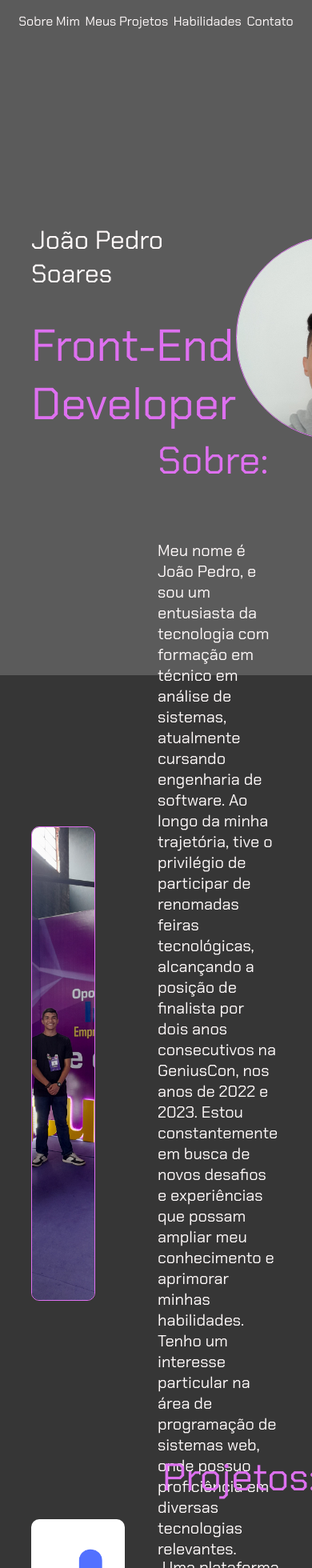
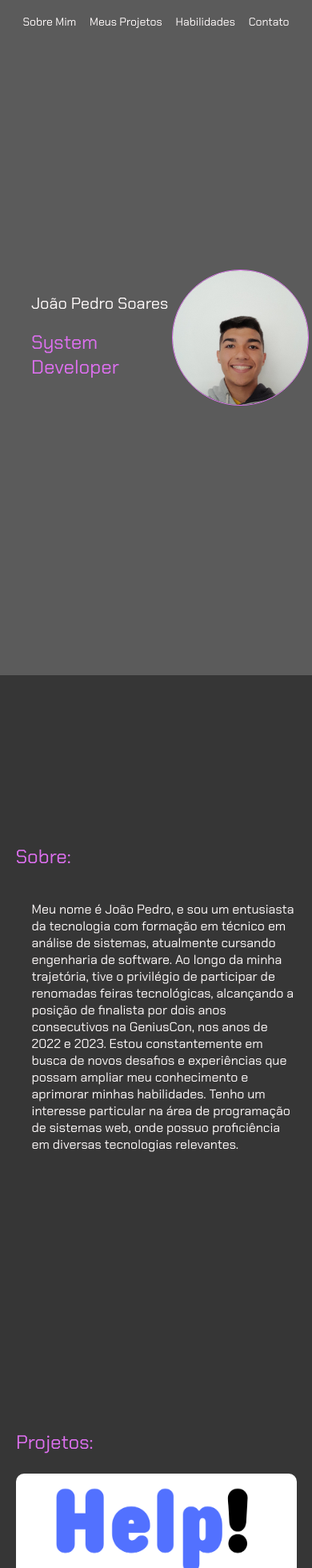
Before and after one commit to JP-Soares/Portifolio, a React (Create React App) app: page / in a window 390 px wide. Shown: the top 1960 px of the page at 80% size. Built offline with nearby package versions, Linux system fonts and the light colour scheme.

Commit message:
finalizado a responsividade para celular

```diff
--- a/src/components/contato/contato.js
+++ b/src/components/contato/contato.js
@@ -24,6 +24,10 @@ const Title = styled.p`
     font-size: 48px;
     margin-top: 0;
     margin-left: 10vw;
+
+    @media (max-width: 768px){
+        font-size: 24px;
+    }
 `;
 
 const ContainerText = styled.div`
@@ -46,10 +50,10 @@ const Link = styled.a`
 
 export function Contato(){
     return(
-        <ContainerContato>
+        <ContainerContato id="contato">
             <Title>Contato:</Title>
             <ContainerText>
-                <Link href="https://www.linkedin.com/in/jo%C3%Link3o-pedro-soares-da-costa/" target="_blank"><ContainerImg4 key='1' img={imgLinkedin} description="Linkedin"></ContainerImg4></Link>
+                <Link href="https://www.linkedin.com/in/jo%C3%A3o-pedro-soares-da-costa/" target="_blank"><ContainerImg4 key='1' img={imgLinkedin} description="Linkedin"></ContainerImg4></Link>
                 <Link href="https://github.com/JP-Soares" target="_blank"><ContainerImg4 key='1' img={imgGitHub} description="GitHub"></ContainerImg4></Link>
             </ContainerText>
         </ContainerContato>
--- a/src/components/habilidades/habilidades.js
+++ b/src/components/habilidades/habilidades.js
@@ -14,6 +14,10 @@ const ContainerHabilidades = styled.div`
     flex-direction: row;
     align-items: center;
     background-color: #363636;
+
+    @media (max-width: 720px){
+        flex-direction: column;
+    }
 `;
 
 const ContainerImages = styled.div`
@@ -27,6 +31,11 @@ const ContainerImages = styled.div`
     grid-gap: 2vw;
     justify-content: center;
     align-items: center;
+
+    @media (max-width: 768px){
+        margin-left: 5vw;
+        grid-template-columns: 20vw 20vw 20vw;
+    }
 `;
 
 const Title = styled.p`
@@ -34,6 +43,11 @@ const Title = styled.p`
     font-size: 48px;
     margin-top: 0;
     margin-left: 10vw;
+
+    @media (max-width: 768px){
+        font-size: 24px;
+        margin-left: -55vw;
+    }
 `;
 
 export function Habilidades(){
--- a/src/components/header/header.js
+++ b/src/components/header/header.js
@@ -29,7 +29,7 @@ const Title = styled.p`
     font-size: 48px;
 
     @media (max-width: 720px){
-        font-size: 32px;
+        font-size: 20px;
     }
 `;
 
@@ -37,6 +37,10 @@ const SubTitle = styled.p`
     color: #DE70F0;
     font-size: 56px;
     margin-top: 0vh;
+
+    @media (max-width: 720px){
+        font-size: 24px;
+    }
 `;
 
 export function Header(){
@@ -44,7 +48,7 @@ export function Header(){
         <VarHeader>
             <TitleContainer>
                 <Title>João Pedro Soares</Title>
-                <SubTitle>Front-End Developer</SubTitle>
+                <SubTitle>System Developer</SubTitle>
             </TitleContainer>
             <Img1 src={eusorrindo}></Img1>
         </VarHeader>
--- a/src/components/images.js
+++ b/src/components/images.js
@@ -9,9 +9,14 @@ export const Img1 = styled.img`
     margin-left: 30vw;
     border: 1px solid #DE70F0;
 
-    @media (max-width: 720px){
+    @media (max-width: 768px){
         margin-left: 0;
         margin-right: 1vw;
+        height: 20vh;
+        width: 20vh;
+        border-radius: 50%;
+        object-fit: cover;
+        aspect-ratio: 1/1;
     }
 `;
 
@@ -23,6 +28,10 @@ export const Img2 = styled.img`
     margin-left: 10vw;
     border: 1px solid #DE70F0;
     border-radius: 10px;
+
+    @media (max-width: 768px){
+        display: none;
+    }
 `;
 
 
@@ -33,7 +42,6 @@ const ContainerImg = styled.div`
     position: relative;
     height: 45vh;
     width: 30vw;
-    margin-top: 10vh;
     margin-left: 10vw;
     text-align: center;
     overflow: hidden;
@@ -43,6 +51,12 @@ const ContainerImg = styled.div`
 
     &:hover img {
         opacity: 0.4;
+    }
+
+    @media(max-width: 768px){
+        height: 30vh;
+        width: 90vw;
+        margin-left: 5vw;
     }
 `;
 
@@ -104,6 +118,11 @@ const Img4 = styled.img`
         transition: 0.4s;
         transform: scale(1.5);
     }
+
+    @media (max-width: 768px){
+        height: 15vh;
+        width: 15vw;
+    }
 `;
 
 //Mensagem da descrição
@@ -114,11 +133,16 @@ const MsgDescription = styled.span`
     left: 10vw;
     top: -5vh;
     visibility: hidden;
-    background-color: #363636;
+    // background-color: #363636;
     font-family: "Chakra Petch", sans-serif;
 
     ${ContainerImgHabilidades}:hover & {
         visibility: visible;
+    }
+
+    @media (max-width: 768px){
+        font-size: 12px;
+        left: 15vw;
     }
 `;
 
--- a/src/components/menu/menu.js
+++ b/src/components/menu/menu.js
@@ -24,6 +24,10 @@ const Li = styled.li`
 
 const MenuLink = styled(ScrollLink)`
     text-decoration: none;
+
+    @media(max-width: 768px){
+        font-size: 14px;
+    }
 `;
 
 const Nav = styled.nav`
@@ -57,7 +61,7 @@ export function Menu(){
                     duration={800}>Habilidades</MenuLink>
                 </Li>
                 <Li>
-                    <MenuLink to="sobre"
+                    <MenuLink to="contato"
                     smooth={true}
                     duration={800}>Contato</MenuLink>
                 </Li>
--- a/src/components/projetos/projetos.js
+++ b/src/components/projetos/projetos.js
@@ -12,8 +12,9 @@ const ContainerProjetos = styled.div`
     margin: 0;
     padding: 0;
     display: flex;
-    flex-direction: row;
+    flex-direction: column;
     align-items: center;
+    justify-content: center;
     background-color: #363636;
 `;
 
@@ -24,6 +25,10 @@ const ProjetoContainer = styled.div`
     align-items: flex-start;
     width: 100vw;
     padding: 0;
+
+    @media(max-width: 768px){
+        flex-direction: column;
+    }
 `;
 
 //Container do carousel
@@ -34,28 +39,48 @@ const Carousel = styled.div`
     flex-direction: row;
     overflow-x: hidden;
     overflow-y: hidden;
+
+    @media(max-width: 768px){
+       flex-direction: column;
+    }
 `;
 
 const Text = styled.p`
     font-size: 20px;
     color: #FFFAFA;
     text-align: justify;
-    text-align: left;
+
+    @media(max-width: 768px){
+        font-size: 16px; /* Reduzindo o tamanho da fonte para telas menores */
+        text-align: left; /* Centralizando o texto para telas menores */
+        word-break: break-word;
+    }
 `;
 
 const ContainerText = styled.div`
     display: flex;
     flex-direction: column;
     align-items: flex-start;
-    margin-left: 12vw;
+    margin-left: 10vw;
     width: 30vw;
     padding: 0;
+
+    @media(max-width: 768px){
+        width: 90vw;
+        margin-left: 5vw;
+    }
 `;
 
 const Title = styled.p`
     color: #DE70F0;
     font-size: 48px;
     margin-top: 0;
+    margin-left: 10vw;
+
+    @media(max-width: 768px){
+        font-size: 24px;
+        margin-left: -65vw;
+    }
 `;
 
 export function Projetos (){
@@ -70,6 +95,7 @@ export function Projetos (){
 
     return(
         <ContainerProjetos id="projetos">
+            <Title>Projetos:</Title>
             <Carousel>
                 {data.map((projetos) =>{
                     const {id, url, text, link} = projetos
@@ -77,7 +103,6 @@ export function Projetos (){
                         <ProjetoContainer key={id}>
                             <Containerimg3 img={url} link={link}></Containerimg3>
                             <ContainerText>
-                                <Title>Projetos:</Title>
                                 <Text>{text}</Text>
                             </ContainerText>
                         </ProjetoContainer>
--- a/src/components/sobre/sobre.js
+++ b/src/components/sobre/sobre.js
@@ -11,6 +11,10 @@ const ContainerText = styled.div`
     margin-left: 20vw;
     width: 30vw;
     padding: 0;
+    @media (max-width: 768px) {
+        margin-left: 5vw;
+        width: 100vw;
+    }
 `;
 
 const ContainerSobre = styled.div`
@@ -30,13 +34,23 @@ const Title = styled.p`
     color: #DE70F0;
     font-size: 48px;
     margin-top: 0;
+
+    @media(max-width: 768px){
+        font-size: 24px;
+    }
 `;
 
 const Text = styled.p`
     font-size: 20px;
     color: #FFFAFA;
     text-align: justify;
-    text-align: left;
+
+    @media (max-width: 768px) {
+        font-size: 16px; /* Reduzindo o tamanho da fonte para telas menores */
+        text-align: left; /* Centralizando o texto para telas menores */
+        padding: 0 20px; /* Adicionando um espaçamento lateral para evitar que o texto ocupe toda a largura */
+        word-break: break-word;
+    }
 `;
 
 export function Sobre(){
```
